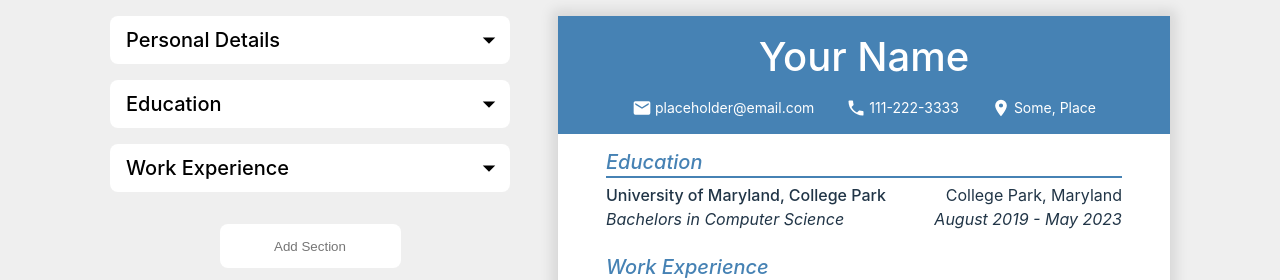
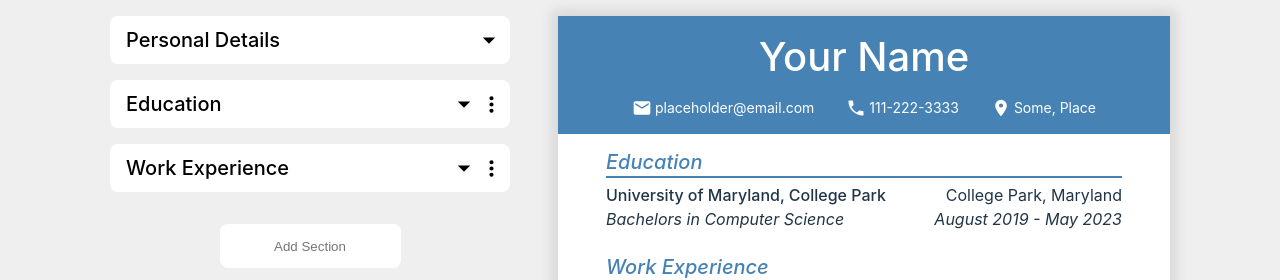
Before and after one commit to BrianHuang56/odin-cv-application, a React (Vite) app: page / in a window 1280 px wide. Shown: the top 280 px of the page. Built offline with nearby package versions, Linux system fonts and the light colour scheme.

Commit message:
Adding section customization, unfinished

```diff
--- a/src/App.jsx
+++ b/src/App.jsx
@@ -49,6 +49,17 @@ function App() {
             setPrevBody(JSON.parse(JSON.stringify(newBody)));
           }
         }
+      }
+    }
+  }
+
+  function deleteSection(secTitle) {
+    for (var i = 0;i < body.length;i++) {
+      if (body[i].title === secTitle) {
+        let newBody = [...body];
+        newBody.splice(i, 1);
+        setBody(newBody);
+        setPrevBody(JSON.parse(JSON.stringify(newBody)));
       }
     }
   }
@@ -117,7 +128,7 @@ function App() {
 
   return (
     <>
-      <ResumeEditor header={header} body={prevBody} addSection={addSection} onChangeHeader={changeHeader} revertHeader={revertHeader} saveHeader={saveHeader} onChangeBody={changeBody} revertBody={revertBody} saveBody={saveBody} deleteMap={deleteMap}/>
+      <ResumeEditor header={header} body={prevBody} addSection={addSection} delSection={deleteSection} onChangeHeader={changeHeader} revertHeader={revertHeader} saveHeader={saveHeader} onChangeBody={changeBody} revertBody={revertBody} saveBody={saveBody} deleteMap={deleteMap}/>
       <Resume header={header} body={body} />
     </>
   )
--- a/src/components/ResumeEditor.jsx
+++ b/src/components/ResumeEditor.jsx
@@ -4,6 +4,7 @@ import { useState } from "react";
 
 function ResumeEditor(props) {
     const [displaySectionInd, setSection] = useState(-2);
+    const [displayTripleDot, setTripleDot] = useState(-1);
 
     function checkKeyPressed(event) {
         if (event.code === "Enter" && event.currentTarget.value !== "") {
@@ -12,10 +13,16 @@ function ResumeEditor(props) {
         }
     }
 
+    document.addEventListener("click", event => {
+        if (event.target.className !== "triple-dot") {
+            setTripleDot(-1);
+        }
+    });
+
     return <div className="editor-container">
         <ResumeEditorHeader header={props.header} onChange={props.onChangeHeader} revert={props.revertHeader} save={props.saveHeader} setSection={setSection} displaySubsec={displaySectionInd === -1} />
         {props.body ? props.body.map((m, ind) => {
-            return <ResumeEditorSection ind={ind} displaySubsec={displaySectionInd === ind} setSection={setSection} key={m.key} map={m} onChange={props.onChangeBody} delete={props.deleteMap} revert={props.revertBody} save={props.saveBody}/>
+            return <ResumeEditorSection ind={ind} displayTripleDot={displayTripleDot === ind} setTripleDot={setTripleDot} displaySubsec={displaySectionInd === ind} setSection={setSection} key={m.key} map={m} onChange={props.onChangeBody} deleteSection={props.delSection} delete={props.deleteMap} revert={props.revertBody} save={props.saveBody}/>
         }) : null}
         <input className="add-section" type="text" placeholder="Add Section" onKeyDown={checkKeyPressed}>
         </input>
--- a/src/components/ResumeEditorDeleteConfirm.jsx
+++ b/src/components/ResumeEditorDeleteConfirm.jsx
@@ -1,4 +1,5 @@
 function ResumeEditorDeleteConfirm(props) {
+    console.log(props);
     return (
         <dialog>
             <span className="dialog-confirmation">Are you sure you want to delete this?</span>
@@ -9,8 +10,14 @@ function ResumeEditorDeleteConfirm(props) {
                 }}>No</button>
                 <button id="yes" onClick={e => {
                     e.preventDefault();
-                    props.delete(props.title, props.id);
-                    props.setForm(-1);
+                    if (props.setForm) {
+                        props.delete(props.title, props.id);
+                        props.setForm(-1);
+                    }
+                    else {
+                        props.delete(props.title);
+                        props.setTripleDot(-2);
+                    }
                 }}>Yes</button>
             </div>
         </dialog>
--- a/src/components/ResumeEditorSection.jsx
+++ b/src/components/ResumeEditorSection.jsx
@@ -1,11 +1,18 @@
 import ResumeEditorSectionList from "./ResumeEditorSectionList";
 import ResumeEditorForm from "./ResumeEditorForm";
 import { useState } from "react";
+import ResumeEditorDeleteConfirm from "./ResumeEditorDeleteConfirm";
 import "../styles/ResumeEditorSection.css";
 
 function ResumeEditorSection(props) {
     const [formInd, setFormInd] = useState(-1);
     const [addForm, setAddForm] = useState(-1);
+
+    function checkClick(event) {
+        if (event.target.className !== "triple-dot" && event.target.parentElement.className !== "triple-dot-drop") toggleDrop();
+        else if (event.target.parentElement.className === "triple-dot-drop") props.setTripleDot(-2);
+        else props.setTripleDot(props.ind);
+    }
 
     function toggleDrop() {
         if (props.displaySubsec) props.setSection(-2);
@@ -17,7 +24,19 @@ function ResumeEditorSection(props) {
     return (
         <div className="edit-section-container">
             <div className="edit-section-header">
-                <button onClick={toggleDrop} className="header-title">{props.map.title}<img className="drop down" src={props.displaySubsec ? "/menu-up.svg" : "/menu-down.svg"} height="30px"/></button>
+                <button onClick={e => checkClick(e)} className="header-title">
+                    {props.map.title}
+                    <div className="header-right">
+                        <img className="drop down" src={props.displaySubsec ? "/menu-up.svg" : "/menu-down.svg"} height="30px"/>
+                        <img className="triple-dot" src="/dots-vertical.svg" height="25px"/>
+                        {props.displayTripleDot ? <div className="triple-dot-drop">
+                            <div>Edit Name</div>
+                            <div onMouseUp={() => {
+                                document.querySelector("dialog").showModal();
+                            }}>Delete</div>
+                        </div> : null}
+                    </div>
+                </button>
             </div>
             {props.map.list && props.displaySubsec ? props.map.list.map((l, ind) => {
                 return <ResumeEditorSectionList showForm={formInd === ind} sectionInd={props.ind} setSection={props.setSection} ind={ind} setAddForm={setAddForm} setFormInd={setFormInd} title={props.map.title} key={l.key} list={l} onChange={props.onChange} delete={props.delete} revert={props.revert} save={props.save}/>
@@ -30,6 +49,7 @@ function ResumeEditorSection(props) {
                     }}>Add Subsection</button> :
                     <ResumeEditorForm list={{"key": "temp"}} title={props.map.title} onChange={props.onChange} revert={props.revert} setForm={setAddForm} save={props.save}/>}
             </div> : null}
+            <ResumeEditorDeleteConfirm delete={props.deleteSection} title={props.map.title} setTripleDot={props.setTripleDot} />
         </div>
     );
 }
--- a/src/styles/ResumeEditorSection.css
+++ b/src/styles/ResumeEditorSection.css
@@ -1,6 +1,23 @@
 .section-button {
     width:100%;
     background-color:#ffffff;
+}
+
+.header-right {
+    display:flex;
+    align-items:center;
+    position:relative;
+}
+
+.triple-dot-drop {
+    position:absolute;
+    text-wrap:nowrap;
+    padding:5px;
+    border-radius:8px;
+    background-color:white;
+    left:35px;
+    top:10px;
+    z-index:1;
 }
 
 .section-button:hover {
```
Also changed, not shown: public/dots-vertical.svg (added).
